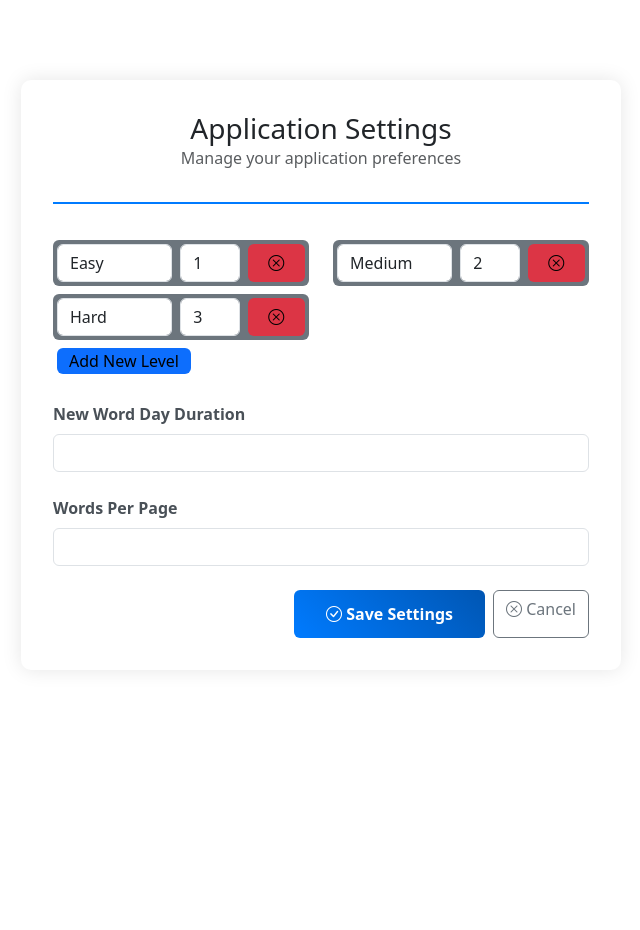
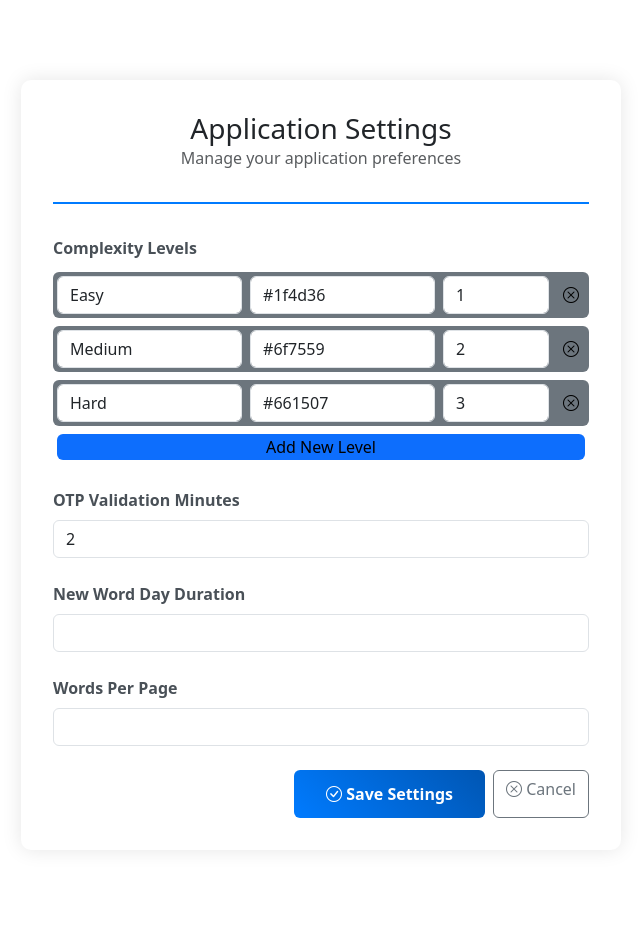
Before and after one commit to naym00/django_dictionary_ckeditor5, a Django app: page /settings/get-user-settings/ in a window 1280 px wide. Shown: the part 56-986 px from the top of the page, without its empty margins (319-959 px from the left). Before the commit the page ends 694 px from the top, so only its background shows below. Run offline with Django 5.2, Linux system fonts and the light colour scheme; a user stored in the database is signed in; data comes from the database, SQL or seed files in the repository; both versions use the stored data as it was after the commit; some libraries are stand-ins or nearby versions.

Commit message:
settings complexity levels

```diff
--- a/settings/views.py
+++ b/settings/views.py
@@ -46,10 +46,37 @@ def get_user_settings(request):
         }
     }
     if request.method == 'POST':
+        complexity_ids = request.POST.getlist('complexity_id')
         complexity_texts = request.POST.getlist('complexity_text')
+        complexity_colors = request.POST.getlist('complexity_color')
         complexity_difficulty_levels = request.POST.getlist('complexity_difficulty_level')
-        print(complexity_texts)
-        print(complexity_difficulty_levels)
+        for index, id in enumerate(complexity_ids):
+            if id:
+                complexity = MODELS_WORD.ComplexityLevel.objects.get(id=id)
+                if complexity_texts[index]:
+                    if complexity.text.lower() != complexity_texts[index].lower():
+                        is_exist = MODELS_WORD.ComplexityLevel.objects.filter(text__iexact=complexity_texts[index].lower()).exists()
+                        if not is_exist: complexity.text=complexity_texts[index].capitalize()
+                if complexity_colors[index]:
+                    if complexity.color.lower() != complexity_colors[index].lower(): complexity.color=complexity_colors[index].lower()
+                if complexity_difficulty_levels[index]:
+                    difficulty_level = int(complexity_difficulty_levels[index])
+                    if complexity.difficulty_level != difficulty_level:
+                        is_exist = MODELS_WORD.ComplexityLevel.objects.filter(difficulty_level=difficulty_level).exists()
+                        if not is_exist: complexity.difficulty_level=difficulty_level
+                complexity.save()
+            else:
+                is_exist = MODELS_WORD.ComplexityLevel.objects.filter(text__iexact=complexity_texts[index].lower()).exists()
+                if not is_exist:
+                    difficulty_level = int(complexity_difficulty_levels[index])
+                    is_exist = MODELS_WORD.ComplexityLevel.objects.filter(difficulty_level=difficulty_level).exists()
+                    if not is_exist:
+                        if complexity_colors[index]:
+                            MODELS_WORD.ComplexityLevel.objects.create(
+                                text=complexity_texts[index].capitalize(),
+                                color=complexity_colors[index].lower(),
+                                difficulty_level=difficulty_level
+                            )
 
         otp_validation_minutes = request.POST.get('otp_validation_minutes')
         new_word_day_duration = request.POST.get('new_word_day_duration')
--- a/templates/dictionary/settings/get-user-settings.html
+++ b/templates/dictionary/settings/get-user-settings.html
@@ -48,9 +48,42 @@
             <!-- Settings Form -->
             <form method="post" action="{% url 'get-user-settings' %}" novalidate>
                 {% csrf_token %}
+                {% if data.is_admin %}
 
-
-                {% if is_admin %}
+                <!-- Complexity Levels Field -->
+                <div class="d-flex flex-column mb-4">
+                    <label class="form-label">Complexity Levels</label>
+                    <div id="complexity-containter" class="row">
+                        {% for complexity in data.complexitys %}
+                        <div id="complexity-{{complexity.id}}" class="col-12 my-1 complexities">
+                            <div class="d-flex flex-row bg-secondary rounded">
+                                <input type="text"
+                                    style="width: 35%;"
+                                    class="form-control m-1"
+                                    value="{{complexity.text}}"
+                                    name="complexity_text"
+                                    required>
+                                <input type="text"
+                                    style="width: 35%;"
+                                    class="form-control m-1"
+                                    value="{{complexity.color}}"
+                                    name="complexity_color"
+                                    required>
+                                <input type="hidden" name="complexity_id" value="{{complexity.id}}">
+                                <input type="number"
+                                    style="width: 20%;"
+                                    class="form-control m-1"
+                                    value="{{complexity.difficulty_level}}"
+                                    name="complexity_difficulty_level"
+                                    min="1"
+                                    required>
+                                <button class="m-1" type="button" style="border: none; background-color: transparent;" onclick="removeComplexity('complexity-{{complexity.id}}')"><i class="bi bi-x-circle"></i></button>
+                            </div>
+                        </div>
+                        {% endfor %}
+                    </div>
+                    <button class="bg-primary rounded m-1" type="button" style="border: none;" onclick="addNewComplexityLevel()">Add New Level</button>
+                </div>
 
                 <!-- OTP Validation Minutes Field -->
                 <div class="mb-4">
@@ -65,29 +98,6 @@
                            required>
                 </div>
                 {% endif %}
-                <div class="mb-4">
-                    <div id="complexity-containter" class="row">
-                        {% for complexity in data.complexitys %}
-                        <div id="complexity-{{complexity.id}}" class="col-12 col-md-6 my-1 complexities">
-                            <div class="d-flex flex-row bg-secondary rounded">
-                                <input type="text"
-                                    class="form-control w-50 m-1"
-                                    value="{{complexity.text}}"
-                                    name="complexity_text"
-                                    required>
-                                <input type="number"
-                                    class="form-control w-25 m-1"
-                                    value="{{complexity.difficulty_level}}"
-                                    name="complexity_difficulty_level"
-                                    min="1"
-                                    required>
-                                <button class="w-25 bg-danger rounded m-1" type="button" style="border: none;" onclick="removeComplexity('complexity-{{complexity.id}}')"><i class="bi bi-x-circle"></i></button>
-                            </div>
-                        </div>
-                        {% endfor %}
-                    </div>
-                    <button class="w-25 bg-primary rounded m-1" type="button" style="border: none;" onclick="addNewComplexityLevel()">Add New Level</button>
-                </div>
 
                 <!-- New Word Day Duration Field -->
                 <div class="mb-4">
@@ -140,21 +150,29 @@
         function addNewComplexityLevel() {
             const complexityNewId = getComplexityLastId() + 1;
             const child = document.createElement('div');
-            child.className = "col-12 col-md-6 my-1 complexities";
+            child.className = "col-12 my-1 complexities";
             child.id = `complexity-${complexityNewId}`;
             child.innerHTML = `
                 <div class="d-flex flex-row bg-secondary rounded">
                     <input type="text"
-                        class="form-control w-50 m-1"
+                        style="width: 35%;"
+                        class="form-control m-1"
                         name="complexity_text"
                         required>
+                    <input type="text"
+                        style="width: 35%;"
+                        class="form-control m-1"
+                        name="complexity_color"
+                        required>
+                    <input type="hidden" name="complexity_id" value="{{complexity.id}}">
                     <input type="number"
-                        class="form-control w-25 m-1"
+                        style="width: 20%;"
+                        class="form-control m-1"
+                        value=${complexityNewId}
                         name="complexity_difficulty_level"
-                        value=${complexityNewId}
                         min=${complexityNewId}
                         required>
-                    <button class="w-25 bg-danger rounded m-1" type="button" style="border: none;" onclick="removeComplexity('complexity-${complexityNewId}')"><i class="bi bi-x-circle"></i></button>
+                    <button class="m-1" type="button" style="border: none; background-color: transparent;" onclick="removeComplexity('complexity-{{complexity.id}}')"><i class="bi bi-x-circle"></i></button>
                 </div>
             `
             document.getElementById('complexity-containter').appendChild(child)
```
Also changed, not shown: db.sqlite3.
